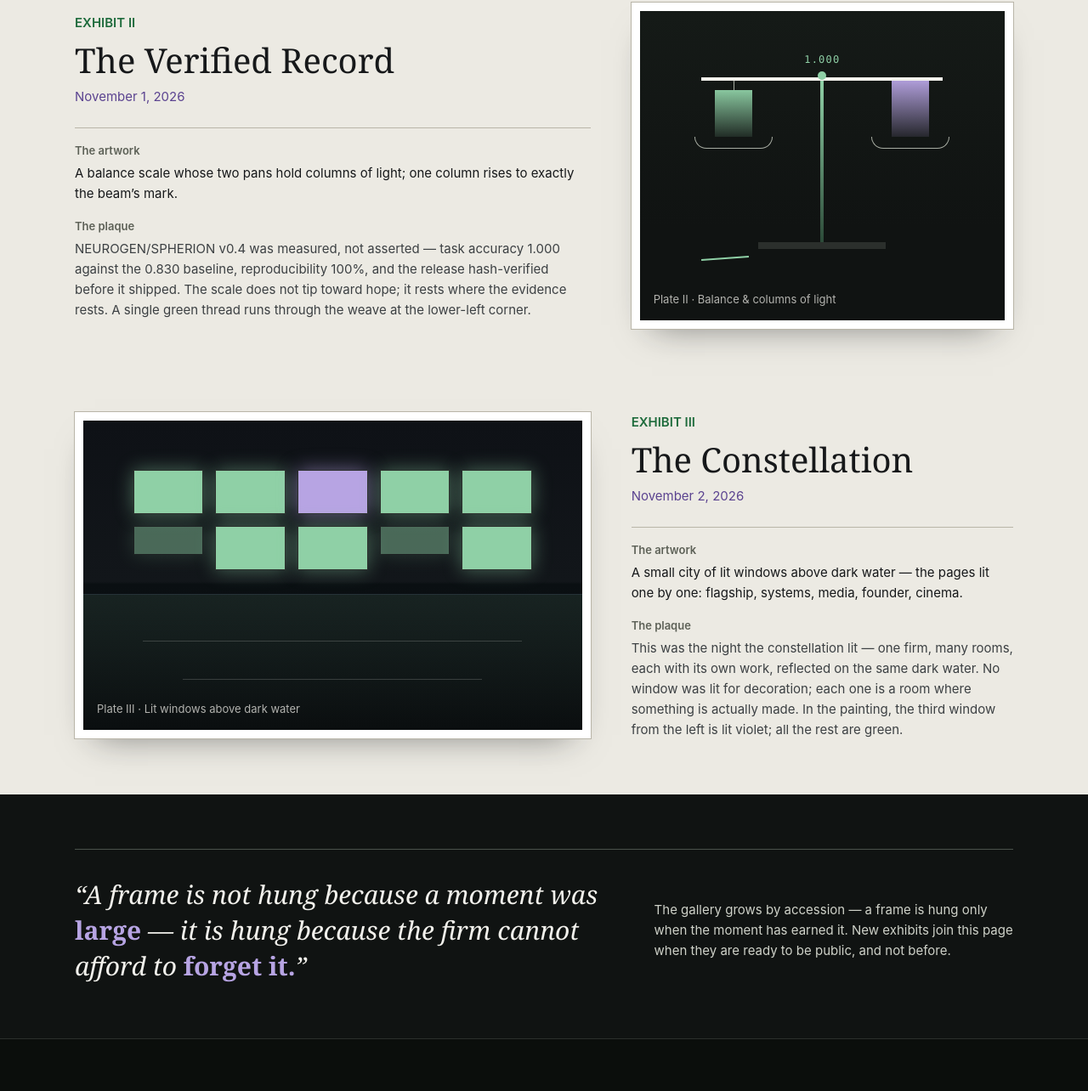
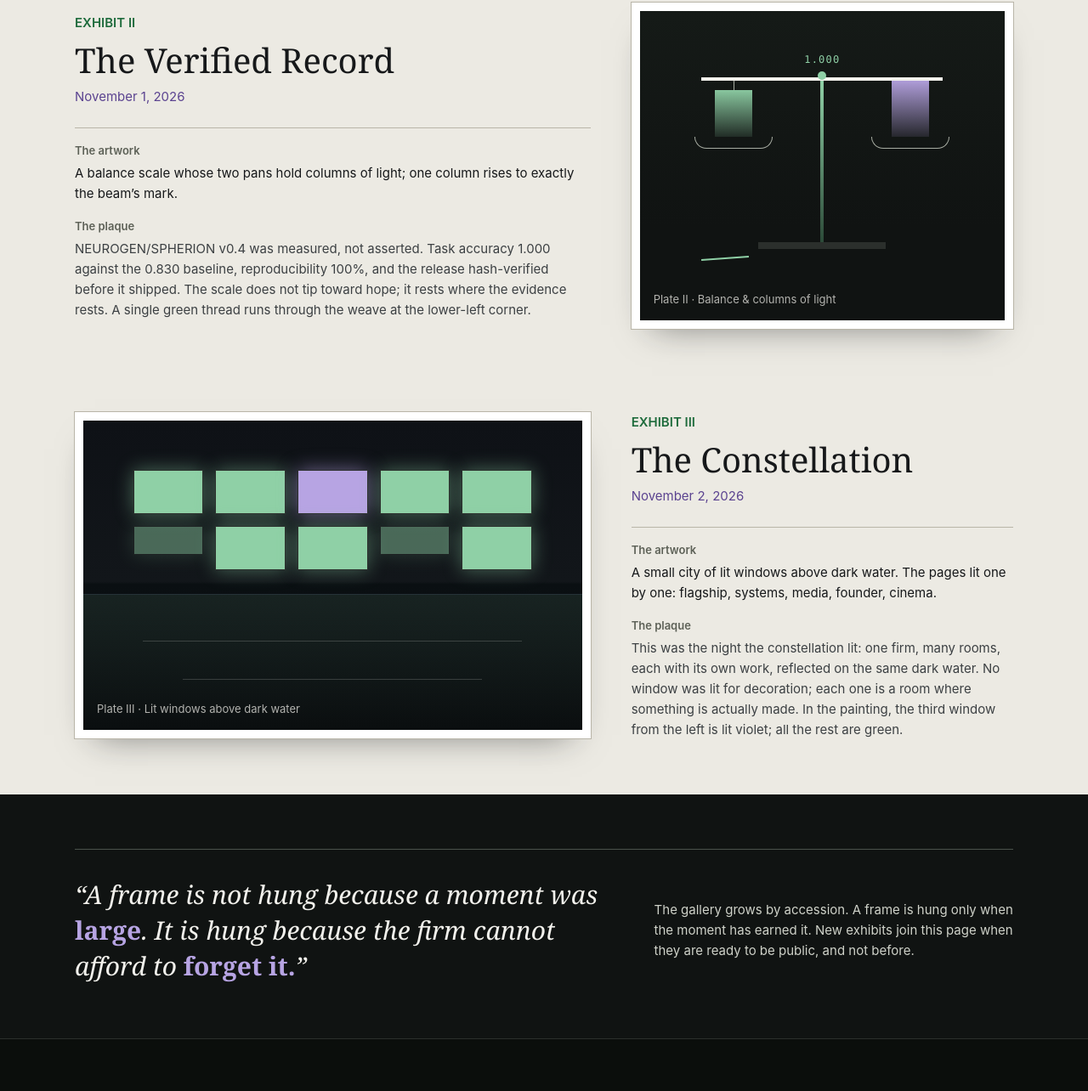
Before and after one commit to DimonGlobalGroup/DimonGlobalGroup.github.io, a plain HTML site: page dgg-gallery/index.html in a window 1280 px wide. Shown: the part 1195-2479 px from the top of the page at 85% size. Drawn offline with Linux system fonts and the light colour scheme.

Commit message:
Gallery: human-writing pass, em-dash density to standard (PRO-AUDIT P2-1)

```diff
--- a/dgg-gallery/index.html
+++ b/dgg-gallery/index.html
@@ -307,7 +307,7 @@ img.img-missing{ opacity:0; }
       <p class="status">gallery open &middot; 3 exhibits hung</p>
     </div>
     <h1>The moments the firm<br />must <em>not forget,</em> hung as art.</h1>
-    <p>The Group keeps a gallery of memory frames — works of art that mark the moments the firm must not forget. What hangs here are the public exhibits of that record: three frames, each with its plaque, each earned before it was exhibited. There are no image files in this gallery; each work is rendered here as a composed plate, and described in words on its plaque.</p>
+    <p>The Group keeps a gallery of memory frames. These are works of art that mark the moments the firm must not forget. What hangs here are the public exhibits of that record: three frames, each with its plaque, each earned before it was exhibited. There are no image files in this gallery; each work is rendered here as a composed plate, and described in words on its plaque.</p>
     <div class="d-facts">
       <span><b>3</b> exhibits hung</span>
       <span><b>Accession</b> only when earned</span>
@@ -334,7 +334,7 @@ img.img-missing{ opacity:0; }
         <h2>The Founding Night</h2>
         <p class="date">November 1, 2026</p>
         <p class="artwork"><b>The artwork</b>A dark room lit by one desk lamp; on the desk, a brass nameplate engraved and not yet mounted.</p>
-        <p class="story"><b>The plaque</b>On this night the firm took its name — Dimon Global Group — its domain was registered, and its one standard was set: truth, made real. Nothing in the room is finished, and that is the point of the frame. Seven brass rivets run along the frame's lower edge.</p>
+        <p class="story"><b>The plaque</b>On this night the firm took its name, Dimon Global Group. Its domain was registered, and its one standard was set: truth, made real. Nothing in the room is finished, and that is the point of the frame. Seven brass rivets run along the frame's lower edge.</p>
       </div>
     </article>
 
@@ -357,7 +357,7 @@ img.img-missing{ opacity:0; }
         <h2>The Verified Record</h2>
         <p class="date">November 1, 2026</p>
         <p class="artwork"><b>The artwork</b>A balance scale whose two pans hold columns of light; one column rises to exactly the beam&rsquo;s mark.</p>
-        <p class="story"><b>The plaque</b>NEUROGEN/SPHERION v0.4 was measured, not asserted — task accuracy 1.000 against the 0.830 baseline, reproducibility 100%, and the release hash-verified before it shipped. The scale does not tip toward hope; it rests where the evidence rests. A single green thread runs through the weave at the lower-left corner.</p>
+        <p class="story"><b>The plaque</b>NEUROGEN/SPHERION v0.4 was measured, not asserted. Task accuracy 1.000 against the 0.830 baseline, reproducibility 100%, and the release hash-verified before it shipped. The scale does not tip toward hope; it rests where the evidence rests. A single green thread runs through the weave at the lower-left corner.</p>
       </div>
     </article>
 
@@ -371,8 +371,8 @@ img.img-missing{ opacity:0; }
         <span class="no">EXHIBIT III</span>
         <h2>The Constellation</h2>
         <p class="date">November 2, 2026</p>
-        <p class="artwork"><b>The artwork</b>A small city of lit windows above dark water — the pages lit one by one: flagship, systems, media, founder, cinema.</p>
-        <p class="story"><b>The plaque</b>This was the night the constellation lit — one firm, many rooms, each with its own work, reflected on the same dark water. No window was lit for decoration; each one is a room where something is actually made. In the painting, the third window from the left is lit violet; all the rest are green.</p>
+        <p class="artwork"><b>The artwork</b>A small city of lit windows above dark water. The pages lit one by one: flagship, systems, media, founder, cinema.</p>
+        <p class="story"><b>The plaque</b>This was the night the constellation lit: one firm, many rooms, each with its own work, reflected on the same dark water. No window was lit for decoration; each one is a room where something is actually made. In the painting, the third window from the left is lit violet; all the rest are green.</p>
       </div>
     </article>
     </div>
@@ -382,8 +382,8 @@ img.img-missing{ opacity:0; }
 <section class="band">
   <div class="wrap">
     <div class="quote">
-    <blockquote>&ldquo;A frame is not hung because a moment was <b>large</b> — it is hung because the firm cannot afford to <b>forget it.</b>&rdquo;</blockquote>
-    <p class="side">The gallery grows by accession — a frame is hung only when the moment has earned it. New exhibits join this page when they are ready to be public, and not before.</p>
+    <blockquote>&ldquo;A frame is not hung because a moment was <b>large</b>. It is hung because the firm cannot afford to <b>forget it.</b>&rdquo;</blockquote>
+    <p class="side">The gallery grows by accession. A frame is hung only when the moment has earned it. New exhibits join this page when they are ready to be public, and not before.</p>
     </div>
   </div>
 </section>
--- a/sitemap.xml
+++ b/sitemap.xml
@@ -57,7 +57,7 @@
   </url>
   <url>
     <loc>https://dimonglobalgroup.github.io/dgg-gallery/</loc>
-    <lastmod>2026-11-10</lastmod>
+    <lastmod>2026-11-15</lastmod>
     <priority>0.8</priority>
   </url>
   <url>
```
